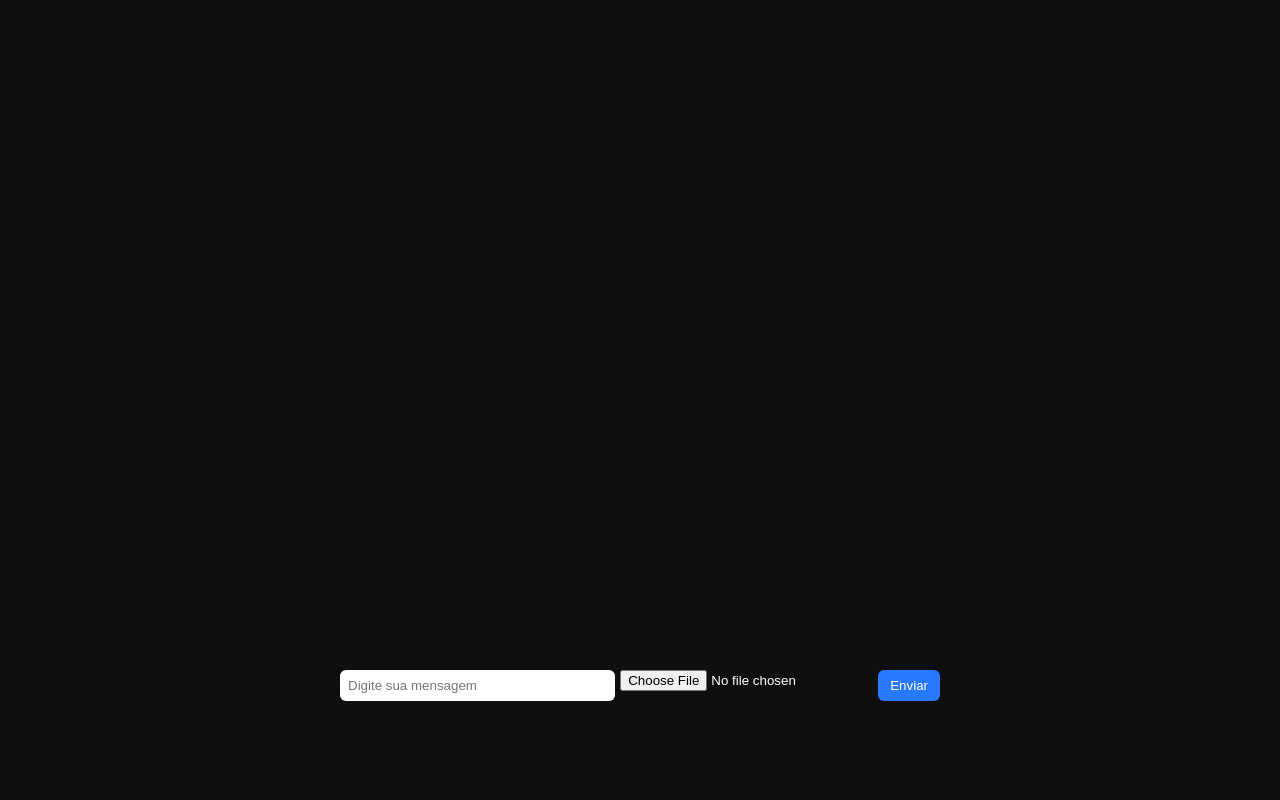
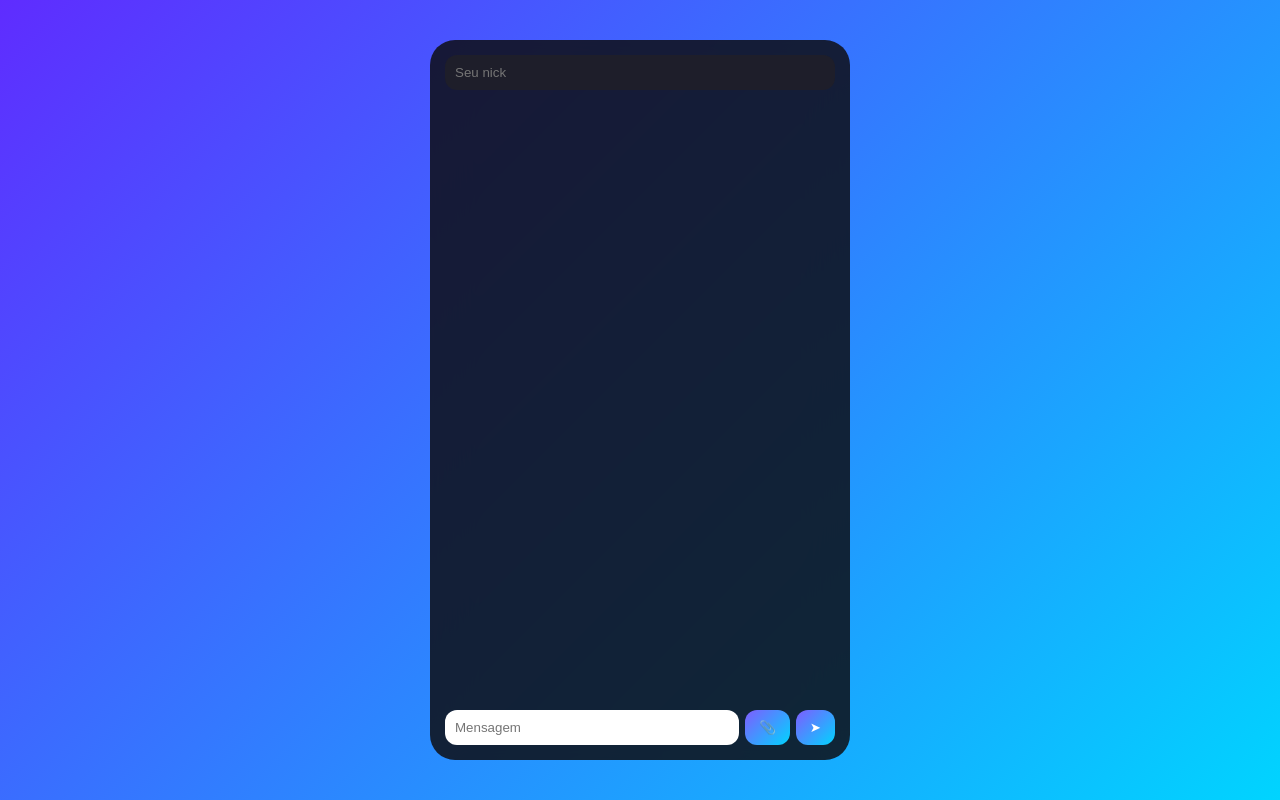
Before and after one commit to luksluckas-png/chat-web-python1, a Flask app: page / in a window 1280 px wide. Run offline with Flask 3, Linux system fonts and the light colour scheme; some libraries are stand-ins or nearby versions.

Commit message:
Update index.html

```diff
--- a/templates/index.html
+++ b/templates/index.html
@@ -2,98 +2,153 @@
 <html lang="pt-br">
 <head>
 <meta charset="UTF-8">
+<meta name="viewport" content="width=device-width, initial-scale=1.0">
+
 <title>Chat Web</title>
 
 <script src="https://cdn.socket.io/4.7.2/socket.io.min.js"></script>
 
 <style>
+* {
+    box-sizing: border-box;
+}
+
 body {
-    background: #0f0f0f;
+    margin: 0;
+    min-height: 100vh;
+    font-family: "Segoe UI", sans-serif;
+    background: linear-gradient(135deg, #5f2cff, #00d4ff);
+    display: flex;
+    justify-content: center;
+    align-items: center;
+}
+
+#app {
+    width: 100%;
+    max-width: 420px;
+    height: 90vh;
+    background: rgba(15, 15, 20, 0.85);
+    backdrop-filter: blur(20px);
+    border-radius: 25px;
+    padding: 15px;
+    display: flex;
+    flex-direction: column;
+}
+
+#top {
+    display: flex;
+    gap: 10px;
+    margin-bottom: 10px;
+}
+
+#nick {
+    flex: 1;
+    padding: 10px;
+    border-radius: 12px;
+    border: none;
+    background: #1e1e2a;
     color: white;
-    font-family: Arial, sans-serif;
-    margin: 0;
-    padding: 0;
 }
 
 #chat {
-    max-width: 600px;
-    margin: auto;
-    padding: 10px;
-    min-height: 80vh;
+    flex: 1;
+    overflow-y: auto;
+    padding-right: 5px;
 }
 
 .msg {
-    background: #1c1c1c;
-    padding: 8px 10px;
-    border-radius: 8px;
-    margin-bottom: 6px;
-    word-break: break-word;
+    background: #1e1e2a;
+    border-radius: 15px;
+    padding: 10px;
+    margin-bottom: 8px;
+    animation: fadeUp 0.3s ease;
+}
+
+.nick {
+    font-size: 12px;
+    opacity: 0.7;
+    margin-bottom: 4px;
 }
 
 .img-chat {
-    max-width: 220px;
-    border-radius: 10px;
+    max-width: 100%;
+    border-radius: 12px;
     margin-top: 5px;
 }
 
 #input-area {
-    max-width: 600px;
-    margin: auto;
     display: flex;
-    gap: 5px;
-    padding: 10px;
+    gap: 6px;
+    margin-top: 10px;
 }
 
 #msg {
     flex: 1;
-    padding: 8px;
-    border-radius: 6px;
+    padding: 10px;
+    border-radius: 12px;
     border: none;
-    outline: none;
 }
 
 button {
-    padding: 8px 12px;
-    border-radius: 6px;
+    background: linear-gradient(135deg, #7f5cff, #00d4ff);
     border: none;
-    background: #2979ff;
     color: white;
-    cursor: pointer;
+    border-radius: 12px;
+    padding: 10px 14px;
+}
+
+@keyframes fadeUp {
+    from {
+        opacity: 0;
+        transform: translateY(10px);
+    }
+    to {
+        opacity: 1;
+        transform: translateY(0);
+    }
 }
 </style>
 </head>
 
 <body>
 
-<div id="chat"></div>
+<div id="app">
 
-<div id="input-area">
-    <input id="msg" placeholder="Digite sua mensagem">
-    <input type="file" id="fileInput">
-    <button onclick="enviar()">Enviar</button>
+    <div id="top">
+        <input id="nick" placeholder="Seu nick">
+    </div>
+
+    <div id="chat"></div>
+
+    <div id="input-area">
+        <input id="msg" placeholder="Mensagem">
+        <input type="file" id="fileInput" hidden>
+        <button onclick="document.getElementById('fileInput').click()">📎</button>
+        <button onclick="enviar()">➤</button>
+    </div>
+
 </div>
 
 <script>
 const socket = io()
-const chat = document.getElementById("chat")
 
 function enviar() {
-    const input = document.getElementById("msg")
-    const texto = input.value.trim()
+    const msg = document.getElementById("msg")
+    const nick = document.getElementById("nick").value || "Alguém"
 
-    if (texto !== "") {
-        socket.send(texto)
-        input.value = ""
+    if (msg.value.trim() !== "") {
+        socket.send(`${nick}: ${msg.value}`)
+        msg.value = ""
     }
 }
 
-function enviarArquivo() {
-    const fileInput = document.getElementById("fileInput")
+document.getElementById("fileInput").addEventListener("change", () => {
     const file = fileInput.files[0]
     if (!file) return
 
     const formData = new FormData()
     formData.append("file", file)
+    formData.append("nick", document.getElementById("nick").value || "Alguém")
 
     fetch("/upload", {
         method: "POST",
@@ -101,36 +156,23 @@ function enviarArquivo() {
     })
 
     fileInput.value = ""
-}
+})
 
-document.getElementById("fileInput")
-    .addEventListener("change", enviarArquivo)
+socket.on("message", (data) => {
+    const chat = document.getElementById("chat")
 
-// RECEBER MENSAGENS
-socket.on("message", (data) => {
-
-    // TEXTO NORMAL
     if (typeof data === "string") {
-        chat.innerHTML += `<div class="msg">${data}</div>`
-    }
-
-    // ARQUIVO
-    else if (data && data.tipo === "arquivo") {
-
-        // IMAGEM
-        if (data.nome && data.nome.match(/\.(jpg|jpeg|png|gif|webp)$/i)) {
+        chat.innerHTML += `
+            <div class="msg">
+                ${data}
+            </div>
+        `
+    } else if (data.tipo === "arquivo") {
+        if (data.nome.match(/\.(jpg|jpeg|png|gif|webp)$/i)) {
             chat.innerHTML += `
                 <div class="msg">
+                    <div class="nick">${data.nick}</div>
                     <img src="${data.url}" class="img-chat">
-                </div>
-            `
-        }
-
-        // OUTROS ARQUIVOS
-        else {
-            chat.innerHTML += `
-                <div class="msg">
-                    📁 <a href="${data.url}" target="_blank">${data.nome}</a>
                 </div>
             `
         }
```
